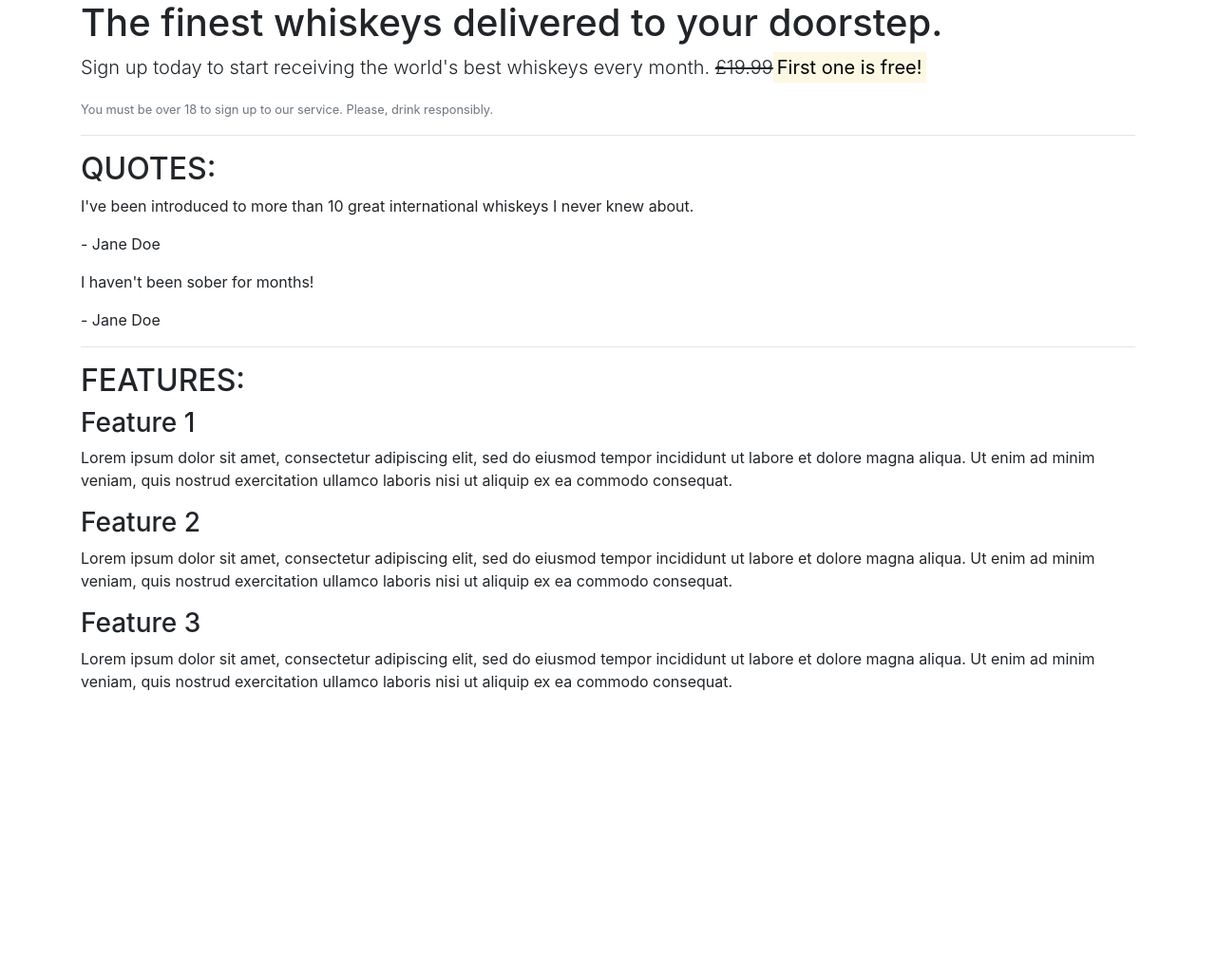
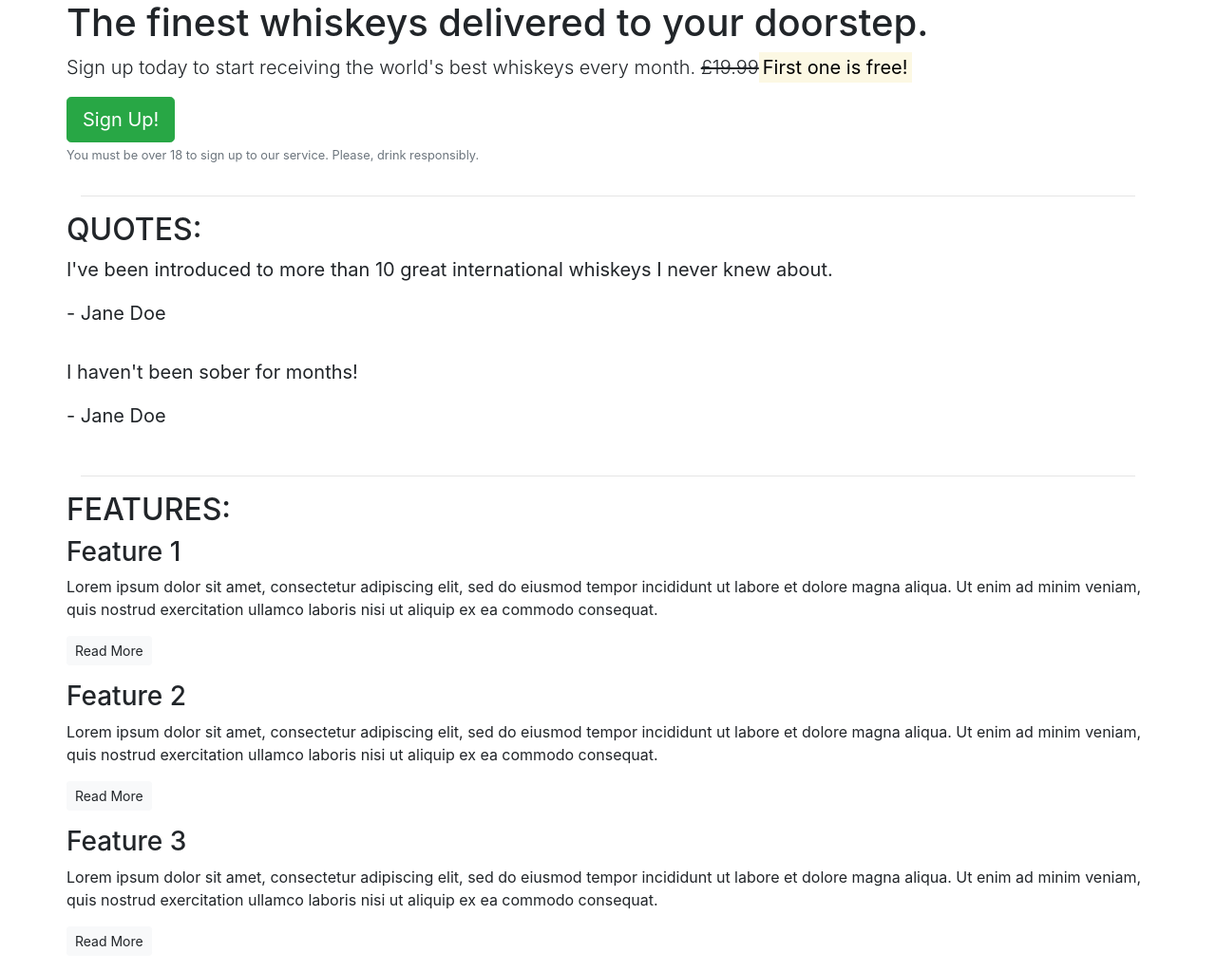
Before and after one commit to ajmccredie/whiskey-drop, a plain HTML site: page index.html in a window 1280 px wide. Shown: the whole page at 95% size. Before the commit the page ends 800 px from the top, so only its background shows below. Drawn offline with nearby package versions, Linux system fonts and the light colour scheme.

Commit message:
Add row structure to html

```diff
--- a/index.html
+++ b/index.html
@@ -9,43 +9,59 @@
 <body>
     <article class="container">
         <!-- Callout -->
+        <div class="row">
             <section class="callout">
                 <h1>The finest whiskeys delivered to your doorstep.</h1>
                 <p class="lead">Sign up today to start receiving the world's best whiskeys every month. <s>£19.99</s><strong><mark>First one is free!</mark></strong></p>
+                <button class="btn btn-success btn-lg">Sign Up!</button>
                 <p class="text-muted"><small>You must be over 18 to sign up to our service. Please, drink responsibly.</small></p>
             </section>
+        </div>
         <!-- /.callout -->
         <hr>
 
         <!-- Quotes -->
         <section class="quotes">
+            <div class="row">
                 <h2 class="text-uppercase">Quotes:</h2>
-            <blockquote class="quote">
+            </div>
+            <div class="row">
+                <blockquote class="blockquote">
                     <p>I've been introduced to more than 10 great international whiskeys I never knew about.</p>
                     <p>- Jane Doe</p>
                 </blockquote>
-            <blockquote class="quote">
+            </div>
+            <div class="row">
+                <blockquote class="blockquote">
                     <p>I haven't been sober for months!</p>
                     <p>- Jane Doe</p>
                 </blockquote>
+            </div>
         </section>
         <!-- /.quotes -->
         <hr>
 
         <!-- Features -->
         <section class="features">
+            <div class="row">
                 <h2 class="text-uppercase">Features:</h2>
+            </div>
+            <div class="row">
                 <div class="feature">
                     <h3>Feature 1</h3>
                     <p>Lorem ipsum dolor sit amet, consectetur adipiscing elit, sed do eiusmod tempor incididunt ut labore et dolore magna aliqua. Ut enim ad minim veniam, quis nostrud exercitation ullamco laboris nisi ut aliquip ex ea commodo consequat.</p>
+                    <p><a class="btn btn-sm btn-light" href="">Read More</a></p>
                 </div>
                 <div class="feature">
                     <h3>Feature 2</h3>
                     <p>Lorem ipsum dolor sit amet, consectetur adipiscing elit, sed do eiusmod tempor incididunt ut labore et dolore magna aliqua. Ut enim ad minim veniam, quis nostrud exercitation ullamco laboris nisi ut aliquip ex ea commodo consequat.</p>
+                    <p><a class="btn btn-sm btn-light" href="">Read More</a></p>
                 </div>
                 <div class="feature">
                     <h3>Feature 3</h3>
                     <p>Lorem ipsum dolor sit amet, consectetur adipiscing elit, sed do eiusmod tempor incididunt ut labore et dolore magna aliqua. Ut enim ad minim veniam, quis nostrud exercitation ullamco laboris nisi ut aliquip ex ea commodo consequat.</p>
+                    <p><a class="btn btn-sm btn-light" href="">Read More</a></p>
+                </div>
             </div>
         </section>
         <!-- /.features -->
```
Lines whose indentation alone changed are shown as unchanged.
